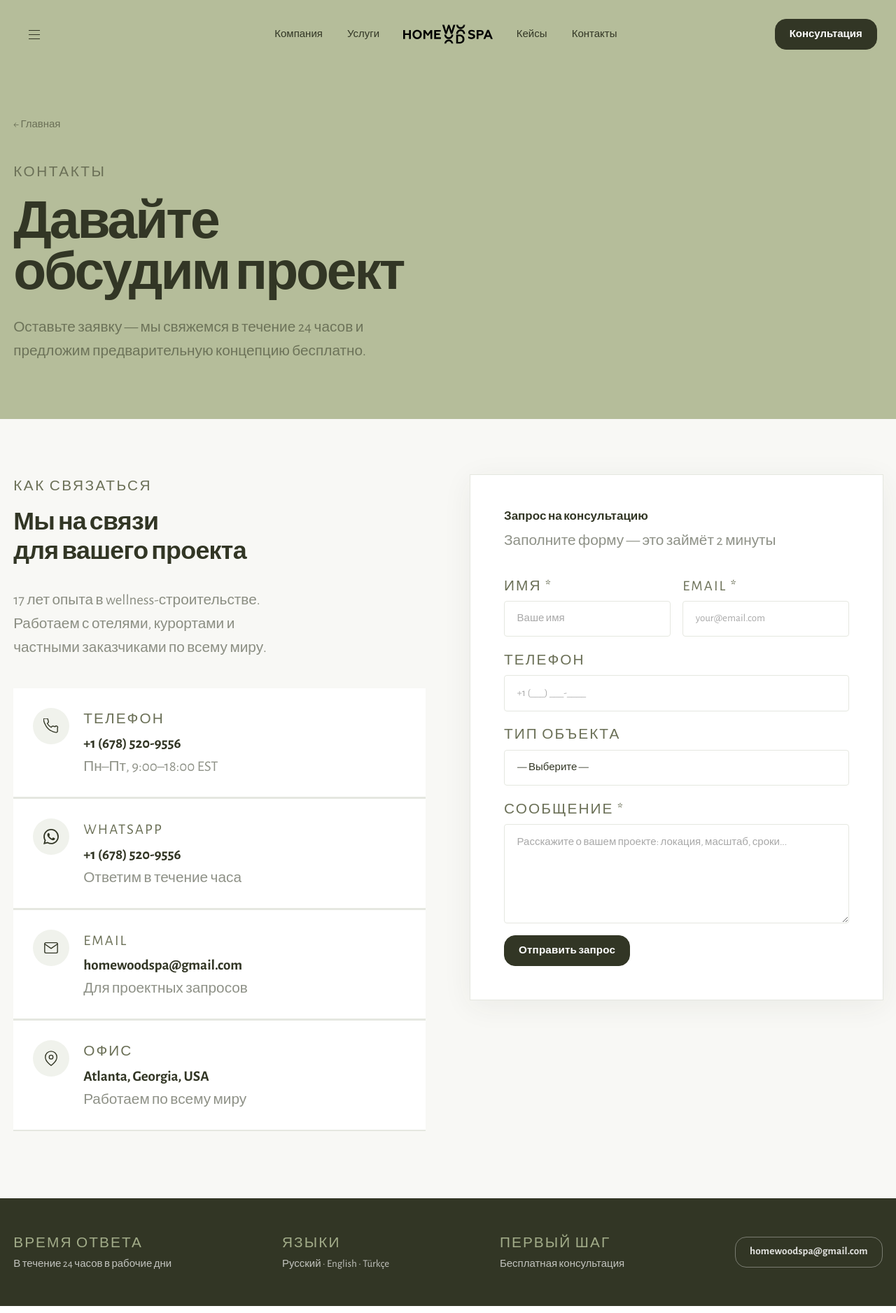
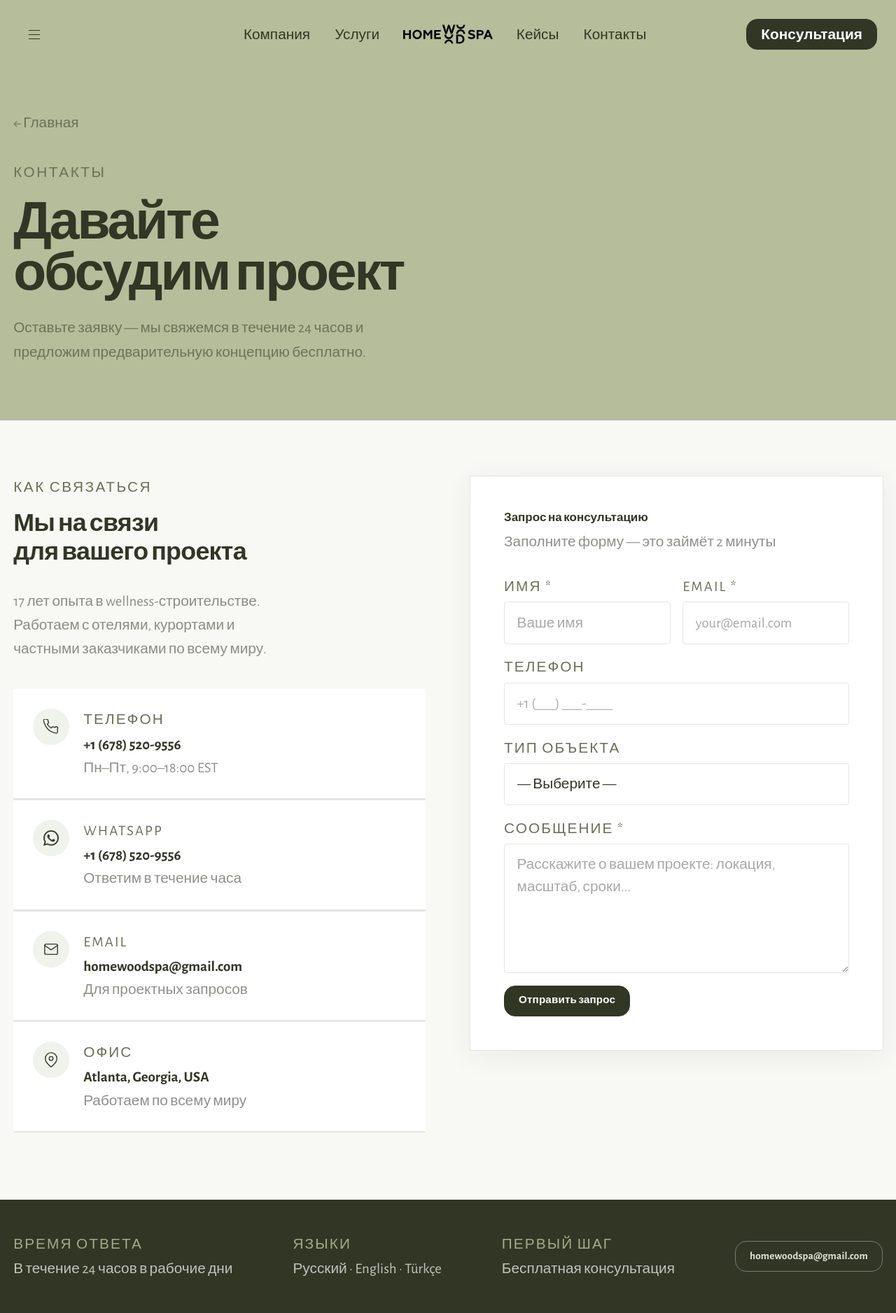
Before and after one commit to digitalcluster25/hws, a React (Vite) app: page /contact in a window 1280 px wide. Shown: the whole page at 70% size. Built offline with nearby package versions, Linux system fonts and the light colour scheme.

Commit message:
fix: nav and all remaining elements min 1.3rem

```diff
--- a/src/styles/hws.css
+++ b/src/styles/hws.css
@@ -176,7 +176,7 @@ p, span, a, li, label, input, textarea, select, button, td, th {
 .nav-logo-img { height: 28px; width: auto; display: block; }
 
 .nav-btn {
-  font-size: 0.9375rem;
+  font-size: 1.3rem;
   font-weight: 500;
   color: var(--c-dark);
   background: transparent;
@@ -203,7 +203,7 @@ p, span, a, li, label, input, textarea, select, button, td, th {
 .nav-hamburger-lines span { display: block; height: 1px; background: currentColor; }
 
 .nav-cta {
-  font-size: 0.9375rem; font-weight: 600;
+  font-size: 1.3rem; font-weight: 600;
   background: var(--c-dark); color: #fff;
   border: 1px solid var(--c-dark);
   border-radius: 16px; height: 2.75rem;
@@ -250,7 +250,7 @@ p, span, a, li, label, input, textarea, select, button, td, th {
 }
 .fullmenu-btn:hover .fullmenu-label { color: var(--c-light); }
 .fullmenu-num {
-  font-size: 0.9375rem; font-weight: 500;
+  font-size: 1.3rem; font-weight: 500;
   letter-spacing: 0.1em; text-transform: uppercase;
   color: var(--c-mid); opacity: 0;
   transition: opacity 0.3s ease;
@@ -262,7 +262,7 @@ p, span, a, li, label, input, textarea, select, button, td, th {
    Form fields
    ───────────────────────────────────────────── */
 .hws-field {
-  font-size: 0.9375rem; width: 100%;
+  font-size: 1.3rem; width: 100%;
   background: #fff; border: 1px solid var(--c-border);
   border-radius: 4px; padding: 0.85rem 1.1rem;
   color: var(--c-dark); outline: none;
@@ -313,12 +313,12 @@ select.hws-field { appearance: none; cursor: pointer; }
 .footer-brand         { font-size: 1.0625rem; font-weight: 700; display: block; margin-bottom: 1rem; }
 .footer-section-title { font-size: 1.3rem; font-weight: 400; letter-spacing: 0.12em; text-transform: uppercase; color: var(--c-dark); display: block; margin-bottom: 1rem; }
 .footer-contact-line  { font-size: 1.3rem; line-height: 1.8; color: var(--c-mid); }
-.footer-nav-item      { font-size: 0.9375rem; line-height: 2; color: var(--c-subtle); }
+.footer-nav-item      { font-size: 1.3rem; line-height: 2; color: var(--c-subtle); }
 .footer-copy          { font-size: 1.3rem; color: var(--c-mid); }
 
 .hws-back-link {
   display: inline-flex; align-items: center; gap: 0.5rem;
-  font-size: 0.9375rem; color: var(--c-muted);
+  font-size: 1.3rem; color: var(--c-muted);
   text-decoration: none; transition: opacity 0.2s ease; margin-bottom: 2.5rem;
 }
 .hws-back-link:hover { opacity: 0.65; }
@@ -328,7 +328,7 @@ select.hws-field { appearance: none; cursor: pointer; }
 .map-pin-label       { font-size: 1.3rem; font-weight: 600; color: var(--c-dark); white-space: nowrap; margin-top: 4px; }
 .map-pin-sub         { font-size: 1.3rem; color: var(--c-muted); white-space: nowrap; }
 .bottom-strip-label  { font-size: 1.3rem; letter-spacing: 0.1em; text-transform: uppercase; color: var(--c-mid); margin-bottom: 4px; }
-.bottom-strip-value  { font-size: 0.9375rem; color: rgba(255,255,255,0.7); }
+.bottom-strip-value  { font-size: 1.3rem; color: rgba(255,255,255,0.7); }
 .img-note            { font-size: 1.3rem; }
 .img-note-light      { color: var(--c-muted); }
 .img-note-dark       { color: rgba(255,255,255,0.3); }
@@ -337,7 +337,7 @@ select.hws-field { appearance: none; cursor: pointer; }
   display: inline-flex;
   align-items: center;
   justify-content: center;
-  font-size: 0.9375rem;
+  font-size: 1.3rem;
   font-weight: 600;
   height: 2.75rem;
   padding: 0 1.5rem;
```
